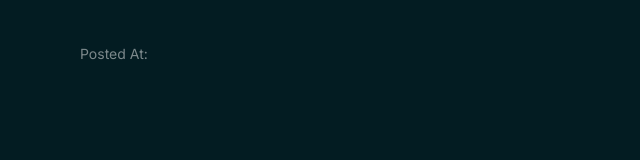
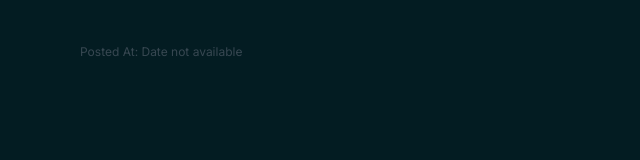
Before and after one commit to daniellecsc/Packet3D, a Next.js app: page /announcements/1 in a window 1280 px wide. Shown: the top 160 px of the page, without its empty margins (0-640 px from the left). Built offline with nearby package versions, Linux system fonts and the light colour scheme; no server answers; the database is empty.

Commit message:
changes in announcements ui

```diff
--- a/components/SingleAnnouncementPage.tsx
+++ b/components/SingleAnnouncementPage.tsx
@@ -42,8 +42,16 @@ export default function SingleAnnouncementPage({ id }: { id: string }) {
         <>
           <div className='flex gap-1 flex-col text-white-headline_titles_description w-full'>
             <h1 className='text-4xl font-bold'>{announcement?.title}</h1>
-            <p className='text-sm text-white-headline_titles_description opacity-50'>
-              Posted At: {announcement?.created_at}
+            <p className='text-xs text-gray-500 opacity-50 font-normal'>
+              Posted At:{' '}
+              {announcement?.created_at
+                ? new Date(announcement.created_at).toLocaleDateString(
+                    'en-PH',
+                    {
+                      timeZone: 'Asia/Manila',
+                    }
+                  )
+                : 'Date not available'}
             </p>
           </div>
           <div className='flex gap-1 text-white-headline_titles_description w-full'>
```
